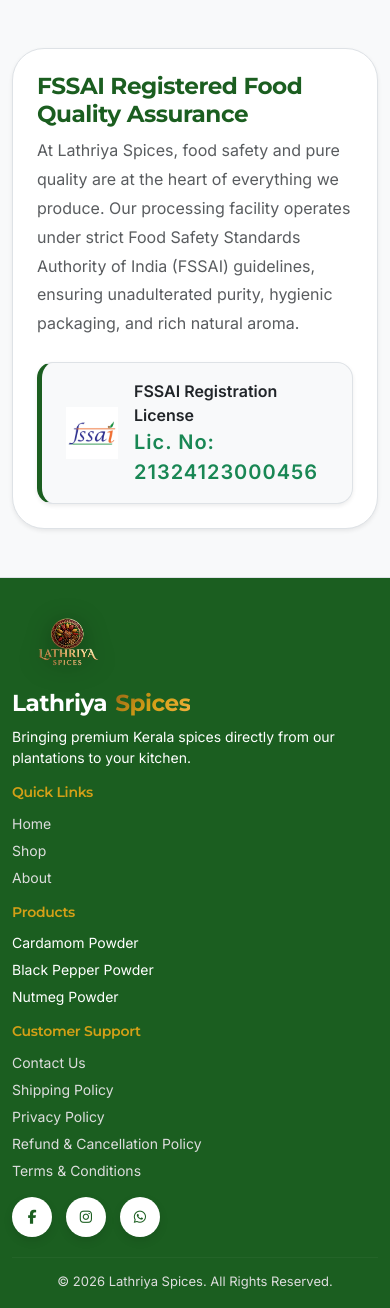
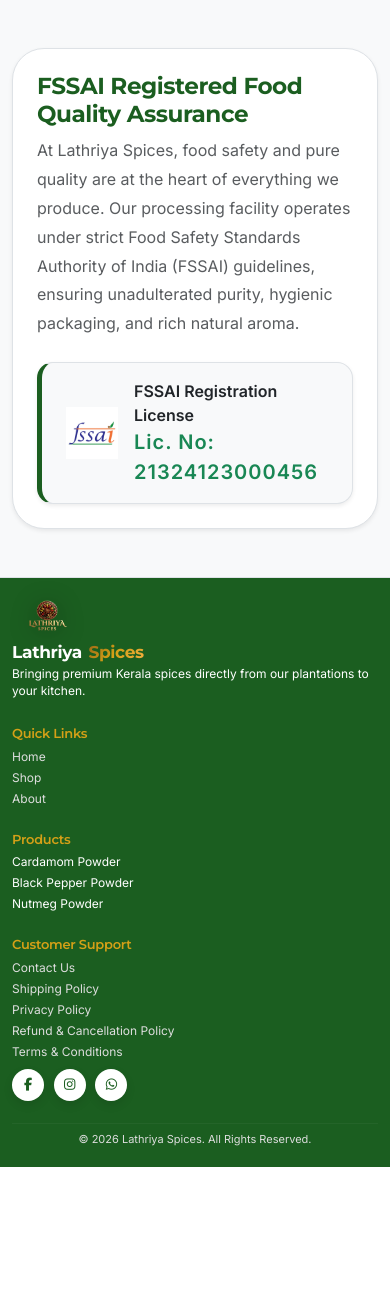
Before and after one commit to Jiya1922/Lathriya-spices, a Django app: page /about/ in a window 390 px wide. Shown: the part 3027-4335 px from the top of the page. After the commit the page ends 4194 px from the top, so only its background shows below. Run offline with Django 4.2, Linux system fonts and the light colour scheme.

Commit message:
Reduce mobile footer size and vertical padding for compact responsive layout

```diff
--- a/templates/base.html
+++ b/templates/base.html
@@ -663,6 +663,57 @@
             font-size: 13px;
         }
 
+        /* MOBILE FOOTER COMPACT SIZE */
+        @media (max-width: 768px) {
+            .footer {
+                padding: 20px 0 12px !important;
+                font-size: 13px !important;
+            }
+            .footer img {
+                height: 38px !important;
+                margin-bottom: 6px !important;
+            }
+            .footer h3 {
+                font-size: 17px !important;
+                margin-bottom: 4px !important;
+            }
+            .footer p {
+                font-size: 12px !important;
+                margin-bottom: 8px !important;
+                line-height: 1.4 !important;
+            }
+            .footer h5 {
+                font-size: 13px !important;
+                margin-top: 8px !important;
+                margin-bottom: 6px !important;
+            }
+            .footer ul {
+                margin-bottom: 6px !important;
+            }
+            .footer ul li {
+                margin-bottom: 3px !important;
+                font-size: 12px !important;
+            }
+            .footer hr {
+                margin: 12px 0 8px !important;
+            }
+            .footer .copyright {
+                font-size: 11px !important;
+            }
+            .footer .social-icons {
+                margin-top: 8px !important;
+            }
+            .footer .social-icons a {
+                width: 32px !important;
+                height: 32px !important;
+                font-size: 13px !important;
+                margin-right: 6px !important;
+            }
+            .footer .row > [class*="col-"] {
+                margin-bottom: 10px !important;
+            }
+        }
+
         /* ==========================
                   SCROLL REVEAL
         ========================== */
```
